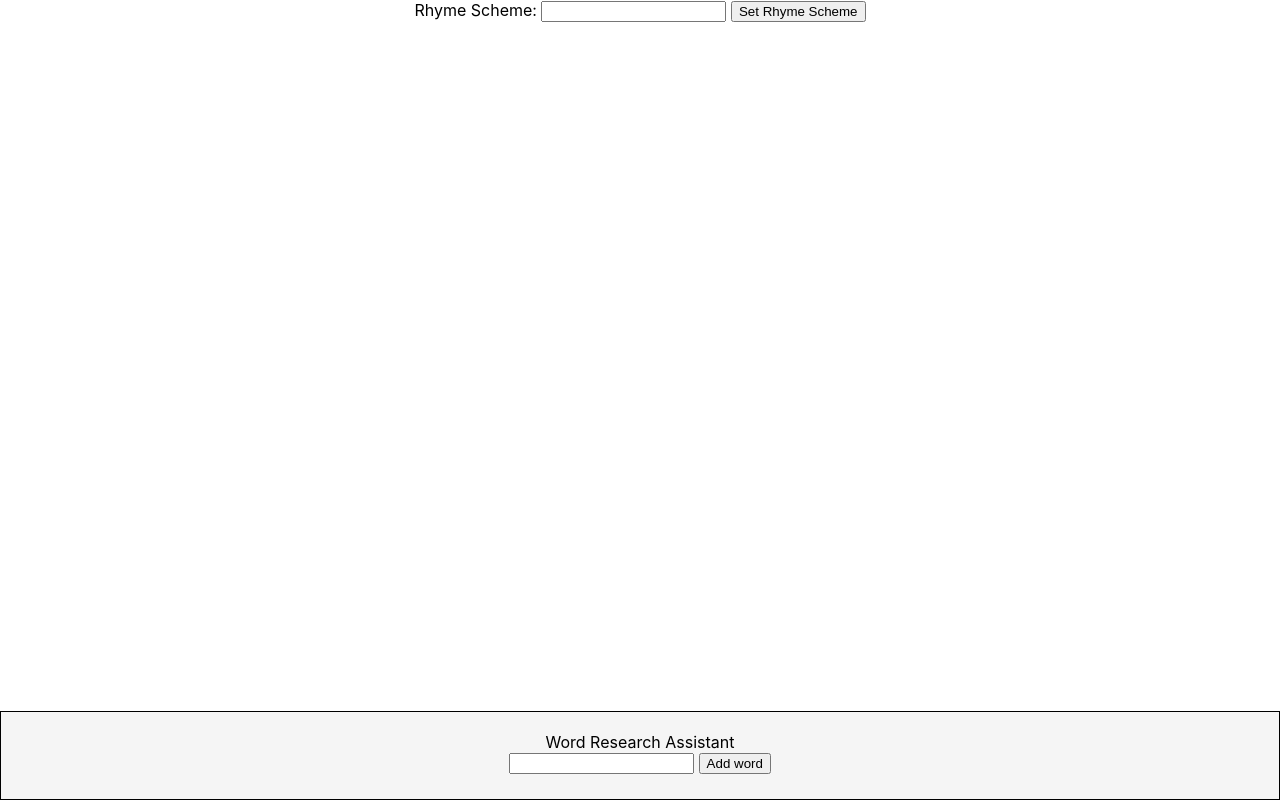
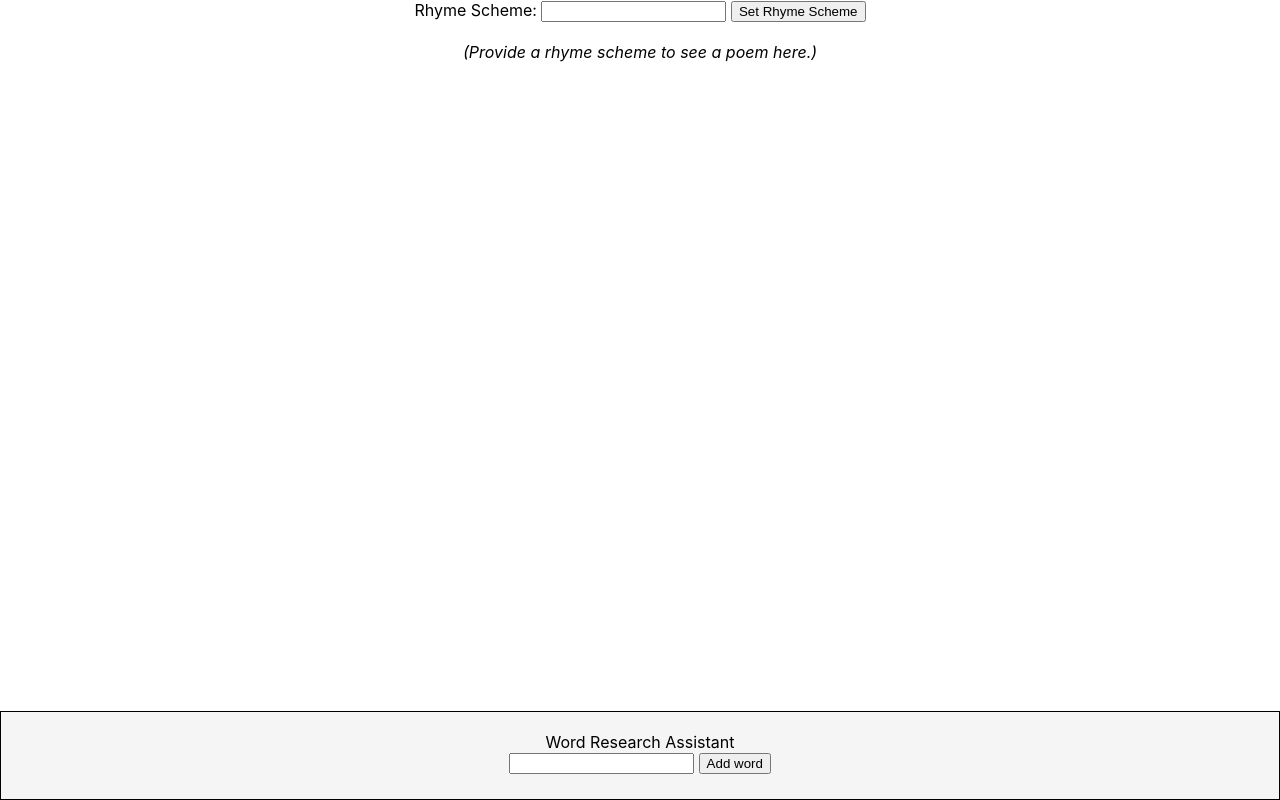
Before and after one commit to theredwillow/poem-generator, a React (Create React App) app: page / in a window 1280 px wide. Built offline with nearby package versions, Linux system fonts and the light colour scheme.

Commit message:
Created the poem generator

```diff
--- /dev/null
+++ b/src/Poem/Scheme/PoemGenerator/examplePoem.js
@@ -0,0 +1,82 @@
+
+/*
+  TODO
+    -Create X scheme functionality
+    -Create way for users to add lines to generator
+    EPIC
+      -Create a syllable-count dimension
+*/
+
+// FIXME
+Array.prototype.byCount = function(){
+  var itm, a=[], L=this.length, o={};
+  for(var i= 0; i<L; i++){
+      itm= this[i];
+      if(!itm) continue;
+      if(o[itm]===undefined) o[itm]=1;
+      else ++o[itm];
+  }
+  for(var p in o) a[a.length]= p;
+  return a.sort(function(a, b){
+      return o[b]-o[a];
+  });
+}
+
+export const schemeExamples = [
+  [
+    `This is a sample.`,
+    `This is one example.`,
+    `These sentences are ample.`
+  ],
+  [
+    `This ain't a pill.`,
+    `It's quite a thrill.`,
+    `You need this, still.`,
+    `Ask my friend, Jill.`
+  ],
+  [
+    `You chose a scheme.`,
+    `It isn't too extreme.`,
+    `I like ice cream.`,
+    `Is there a theme?`,
+    `Airflow, or air stream?`,
+    `Walking on a beam.`,
+    `Thinking of a dream.`,
+    `Interupting midstream`
+  ],
+  [
+    `Choose your selection...`,
+    `Check the cross section!`,
+    `This is perfection!`,
+    `Vote this election!`,
+    `...go without detection!`,
+    `The Clarinet Section.`,
+    `Don't miss your connection!`,
+    `...my misplaced affection.`,
+    `Death by Vivisection.`,
+    `...imperfection.`
+  ]
+];
+
+const howManyBefore = (arr,index) => {
+  const letter = arr[index];
+  const re = new RegExp(letter, "g");
+  const before = arr.slice(0,index).join("");
+  // console.log(`${letter} appears at index ${index}... what appears before it is ${before}`);
+  return ( before.match(re) || [] ).length;
+};
+
+export const createPoem = (scheme) => {
+  scheme = scheme.trim().toUpperCase().split('');
+  const stanzaLocations = scheme.reduce((arr,l,i) => ((l===" ") ? [...arr, i] : arr), [-1]);
+  scheme = scheme.filter((l) => (l !== " "));
+  const sortedLetters = scheme.byCount();
+  const sortedRhymes = schemeExamples.sort((a,b) => (b.length - a.length));
+  const poem = scheme.map( (l,i) => sortedRhymes[sortedLetters.indexOf(l)][howManyBefore(scheme,i)] );
+  return scheme.map( (l, i) => ({
+    letter: l,
+    num: i + 1,
+    stanza: stanzaLocations.indexOf(stanzaLocations.slice().reverse().find((s) => i >= s)) + 1,
+    line: poem[i]
+  }) );
+};
--- /dev/null
+++ b/src/Poem/Scheme/PoemGenerator/index.css
@@ -0,0 +1,7 @@
+.example-stanza {
+    margin-bottom: 10px;
+}
+
+.example-stanza .title {
+    font-size: small;
+}
--- /dev/null
+++ b/src/Poem/Scheme/PoemGenerator/index.jsx
@@ -0,0 +1,39 @@
+import React from "react";
+import {createPoem} from "./examplePoem";
+import "./index.css";
+
+export const PoemGenerator = ({scheme}) => {
+    if (scheme==="") {
+      return <i>(Provide a rhyme scheme to see a poem here.)</i>;
+    }
+    scheme = scheme.trim().toUpperCase();
+
+    const poem = createPoem(scheme);
+    const stanzas = poem.reduce((acc, line, i) => {
+      const newStanza = (i===0 || line.stanza !== poem[i-1].stanza);
+      if (newStanza) { return [...acc, [line]]; }
+      const thisStanza = acc.pop();
+      return [...acc, [...thisStanza, line]];
+    }, []);
+
+    const stanzaDisplays = stanzas.map((s, i) => {
+      // TODO Add letter-number classNames
+      const lineDisplays = s.map((l,j) => (
+        <div key={`example-line-${j}`} className="example-line">
+          {l.letter}. {l.line}
+        </div>
+      ));
+      return (
+        <div key={i} className="example-stanza">
+          <div className="title">Stanza {i}</div>
+          {lineDisplays}
+        </div>
+      );
+    });
+    return (
+      <div id="example-poem">
+        <b>"Poem with the <i>{scheme}</i> rhyme scheme"</b><br/>
+        {stanzaDisplays}
+      </div>
+    );
+};
--- a/src/Poem/Scheme/index.jsx
+++ b/src/Poem/Scheme/index.jsx
@@ -1,5 +1,6 @@
 import React, { useContext, useState } from "react";
 import { PoemContext } from "../context";
+import { PoemGenerator } from "./PoemGenerator";
 
 const Scheme = () => {
   const {rhymeScheme, changeRhymeScheme} = useContext(PoemContext);
@@ -19,6 +20,7 @@ const Scheme = () => {
   }
 
   const edit = (
+    <>
       <label>
         Rhyme Scheme:&nbsp;
         <input
@@ -31,8 +33,10 @@ const Scheme = () => {
         <button onClick={e => setScheme()}>
           Set Rhyme Scheme
         </button>
-    </label>
-    // DEVNOTE Create sample poem display here
+      </label><br/>
+      <br/>
+      <PoemGenerator scheme={newRhymeScheme} />
+    </>
   );
 
   const view = (
```
Lines whose indentation alone changed are shown as unchanged.
